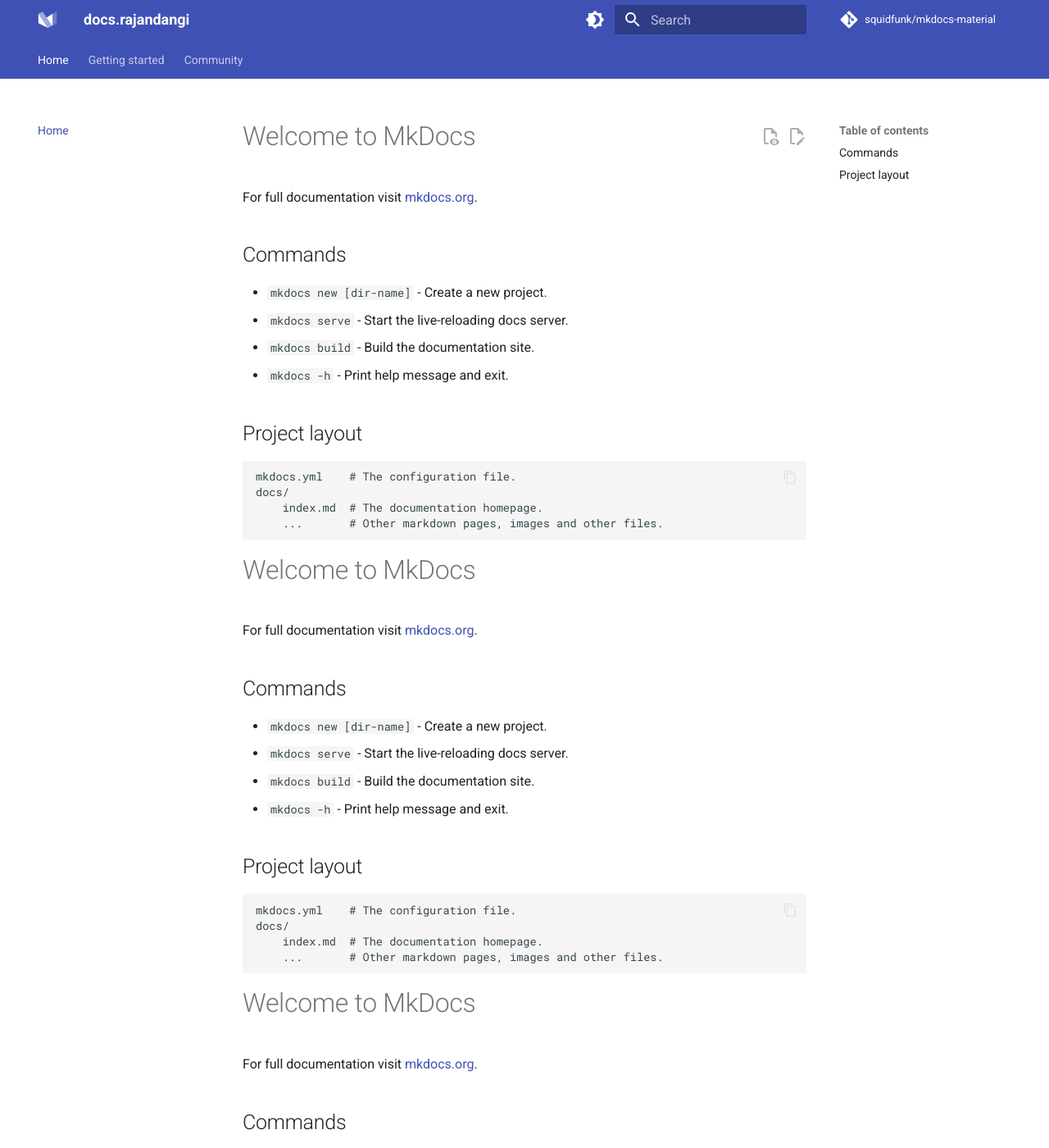
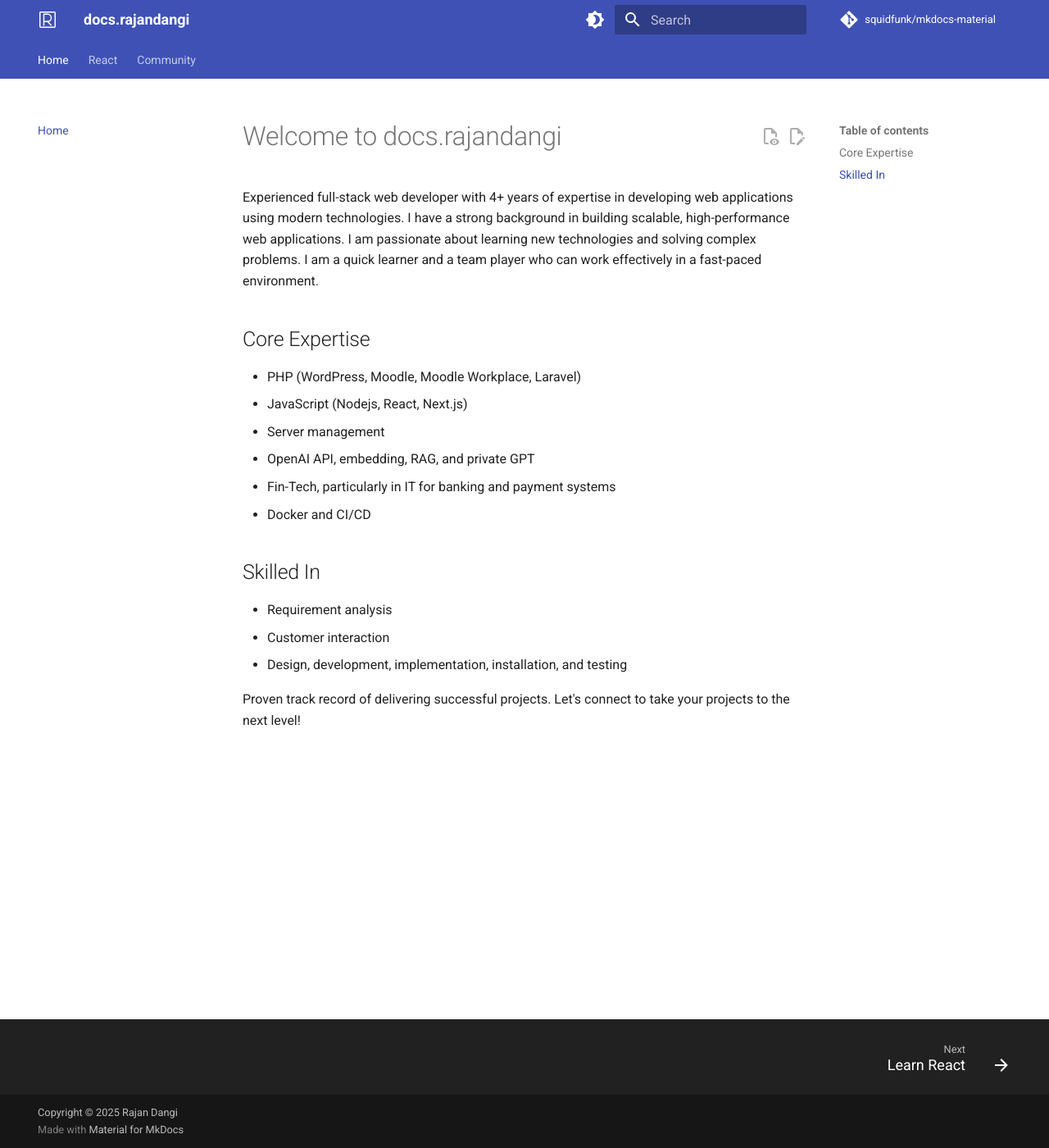
Before and after one commit to rajandangi/docs.rajandangi.com.np, an MkDocs documentation site: the page built from docs/index.md, in a window 1280 px wide and 1400 px high. Shown: the whole window at 82% size. Built offline with MkDocs 1.6.1 and Material for MkDocs 9.7.7, drawn with Linux system fonts in a browser that asks for light colours; comment, search, counter and statistics services are not loaded; some of the changed text lies outside the part shown.

Commit message:
Add initial documentation for React and contributing guidelines

```diff
--- a/docs/index.md
+++ b/docs/index.md
@@ -1,124 +1,19 @@
-# Welcome to MkDocs
+# Welcome to docs.rajandangi
 
-For full documentation visit [mkdocs.org](https://www.mkdocs.org).
+Experienced full-stack web developer with 4+ years of expertise in developing web applications using modern technologies. I have a strong background in building scalable, high-performance web applications. I am passionate about learning new technologies and solving complex problems. I am a quick learner and a team player who can work effectively in a fast-paced environment.
 
-## Commands
+## Core Expertise
+- PHP (WordPress, Moodle, Moodle Workplace, Laravel)
+- JavaScript (Nodejs, React, Next.js)
+- Server management
+- OpenAI API, embedding, RAG, and private GPT
+- Fin-Tech, particularly in IT for banking and payment systems
+- Docker and CI/CD
 
-* `mkdocs new [dir-name]` - Create a new project.
-* `mkdocs serve` - Start the live-reloading docs server.
-* `mkdocs build` - Build the documentation site.
-* `mkdocs -h` - Print help message and exit.
+## Skilled In
 
-## Project layout
+- Requirement analysis
+- Customer interaction
+- Design, development, implementation, installation, and testing
 
-    mkdocs.yml    # The configuration file.
-    docs/
-        index.md  # The documentation homepage.
-        ...       # Other markdown pages, images and other files.
-
-
-# Welcome to MkDocs
-
-For full documentation visit [mkdocs.org](https://www.mkdocs.org).
-
-## Commands
-
-* `mkdocs new [dir-name]` - Create a new project.
-* `mkdocs serve` - Start the live-reloading docs server.
-* `mkdocs build` - Build the documentation site.
-* `mkdocs -h` - Print help message and exit.
-
-## Project layout
-
-    mkdocs.yml    # The configuration file.
-    docs/
-        index.md  # The documentation homepage.
-        ...       # Other markdown pages, images and other files.
-
-# Welcome to MkDocs
-
-For full documentation visit [mkdocs.org](https://www.mkdocs.org).
-
-## Commands
-
-* `mkdocs new [dir-name]` - Create a new project.
-* `mkdocs serve` - Start the live-reloading docs server.
-* `mkdocs build` - Build the documentation site.
-* `mkdocs -h` - Print help message and exit.
-
-## Project layout
-
-    mkdocs.yml    # The configuration file.
-    docs/
-        index.md  # The documentation homepage.
-        ...       # Other markdown pages, images and other files.
-
-# Welcome to MkDocs
-
-For full documentation visit [mkdocs.org](https://www.mkdocs.org).
-
-## Commands
-
-* `mkdocs new [dir-name]` - Create a new project.
-* `mkdocs serve` - Start the live-reloading docs server.
-* `mkdocs build` - Build the documentation site.
-* `mkdocs -h` - Print help message and exit.
-
-## Project layout
-
-    mkdocs.yml    # The configuration file.
-    docs/
-        index.md  # The documentation homepage.
-        ...       # Other markdown pages, images and other files.
-
-# Welcome to MkDocs
-
-For full documentation visit [mkdocs.org](https://www.mkdocs.org).
-
-## Commands
-
-* `mkdocs new [dir-name]` - Create a new project.
-* `mkdocs serve` - Start the live-reloading docs server.
-* `mkdocs build` - Build the documentation site.
-* `mkdocs -h` - Print help message and exit.
-
-## Project layout
-
-    mkdocs.yml    # The configuration file.
-    docs/
-        index.md  # The documentation homepage.
-        ...       # Other markdown pages, images and other files.
-# Welcome to MkDocs
-
-For full documentation visit [mkdocs.org](https://www.mkdocs.org).
-
-## Commands
-
-* `mkdocs new [dir-name]` - Create a new project.
-* `mkdocs serve` - Start the live-reloading docs server.
-* `mkdocs build` - Build the documentation site.
-* `mkdocs -h` - Print help message and exit.
-
-## Project layout
-
-    mkdocs.yml    # The configuration file.
-    docs/
-        index.md  # The documentation homepage.
-        ...       # Other markdown pages, images and other files.
-# Welcome to MkDocs
-
-For full documentation visit [mkdocs.org](https://www.mkdocs.org).
-
-## Commands
-
-* `mkdocs new [dir-name]` - Create a new project.
-* `mkdocs serve` - Start the live-reloading docs server.
-* `mkdocs build` - Build the documentation site.
-* `mkdocs -h` - Print help message and exit.
-
-## Project layout
-
-    mkdocs.yml    # The configuration file.
-    docs/
-        index.md  # The documentation homepage.
-        ...       # Other markdown pages, images and other files.
+Proven track record of delivering successful projects. Let's connect to take your projects to the next level!
--- a/mkdocs.yml
+++ b/mkdocs.yml
@@ -8,58 +8,57 @@
 theme:
   name: material
   features:
-      - announce.dismiss
-      - content.action.edit
-      - content.action.view
-      - content.code.annotate
-      - content.code.copy
-      # - content.code.select
-      # - content.footnote.tooltips
-      # - content.tabs.link
-      - content.tooltips
-      # - header.autohide
-      # - navigation.expand
-      - navigation.footer
-      - navigation.indexes
-      # - navigation.instant
-      # - navigation.instant.prefetch
-      # - navigation.instant.progress
-      # - navigation.prune
-      - navigation.sections
-      - navigation.tabs
-      # - navigation.tabs.sticky
-      - navigation.top
-      - navigation.tracking
-      - search.highlight
-      - search.share
-      - search.suggest
-      - toc.follow
-      # - toc.integrateÏ
+    - announce.dismiss
+    - content.action.edit
+    - content.action.view
+    - content.code.annotate
+    - content.code.copy
+    # - content.code.select
+    # - content.footnote.tooltips
+    # - content.tabs.link
+    - content.tooltips
+    # - header.autohide
+    # - navigation.expand
+    - navigation.footer
+    - navigation.indexes
+    # - navigation.instant
+    # - navigation.instant.prefetch
+    # - navigation.instant.progress
+    # - navigation.prune
+    - navigation.sections
+    - navigation.tabs
+    # - navigation.tabs.sticky
+    - navigation.top
+    - navigation.tracking
+    - search.highlight
+    - search.share
+    - search.suggest
+    - toc.follow
+    # - toc.integrateÏ
   palette:
-        - media: "(prefers-color-scheme)"
-          toggle:
-            icon: material/brightness-4
-            name: Switch to light mode
-        - media: "(prefers-color-scheme: light)"
-          scheme: default
-          primary: indigo
-          accent: indigo
-          toggle:
-            icon: material/toggle-switch
-            name: Switch to dark mode
-        - media: "(prefers-color-scheme: dark)"
-          scheme: slate
-          primary: black
-          accent: indigo
-          toggle:
-            icon: material/toggle-switch-off
-            name: Switch to system preference
+    - media: "(prefers-color-scheme)"
+      toggle:
+        icon: material/brightness-4
+        name: Switch to light mode
+    - media: "(prefers-color-scheme: light)"
+      scheme: default
+      primary: indigo
+      accent: indigo
+      toggle:
+        icon: material/toggle-switch
+        name: Switch to dark mode
+    - media: "(prefers-color-scheme: dark)"
+      scheme: slate
+      primary: black
+      accent: indigo
+      toggle:
+        icon: material/toggle-switch-off
+        name: Switch to system preference
   font:
-      text: Roboto
-      code: Roboto Mono
-  favicon: assets/favicon.png
-  icon:
-      logo: logo
+    text: Roboto
+    code: Roboto Mono
+  favicon: assets/favicon.svg
+  logo: assets/logo.svg
 
 # Repository
 repo_name: squidfunk/mkdocs-material
@@ -71,34 +70,31 @@
 # Page tree
 nav:
   - Home: index.md
-  - Getting started:
-      - Installation: getting-started.md
-      - Creating your site: creating-your-site.md
-      - Publishing your site: publishing-your-site.md
-      - Customization: customization.md
-      - Conventions: conventions.md
-      - Browser support: browser-support.md
-      - Enterprise feedback: enterprise-support.md
-      - Philosophy: philosophy.md
-      - Alternatives: alternatives.md
-      - License: license.md
-      - Tutorials:
-          - tutorials/index.md
-          - "Blogs":
-              - tutorials/blogs/basic.md
-              - tutorials/blogs/navigation.md
-              - tutorials/blogs/engage.md
-          - "Social cards":
-              - tutorials/social/basic.md
-              - tutorials/social/custom.md
-      - Changelog:
-          - changelog/index.md
-          - How to upgrade: upgrade.md
+  - React:
+      - react/index.md
+      - Inception: react/getting-started.md
+  # - Getting started:
+  #     - Installation: getting-started.md
+  # - Creating your site: creating-your-site.md
+  # - Publishing your site: publishing-your-site.md
+  # - Customization: customization.md
+  # - Conventions: conventions.md
+  # - Browser support: browser-support.md
+  # - Enterprise feedback: enterprise-support.md
+  # - Philosophy: philosophy.md
+  # - Alternatives: alternatives.md
+  # - License: license.md
+  # - Tutorials:
+  #     - tutorials/index.md
+  #     - "Blogs":
+  #         - tutorials/blogs/basic.md
+  #         - tutorials/blogs/navigation.md
+  #         - tutorials/blogs/engage.md
+  #     - "Social cards":
+  #         - tutorials/social/basic.md
+  #         - tutorials/social/custom.md
   - Community:
       - Contributing:
           - contributing/index.md
           - Reporting a bug: contributing/reporting-a-bug.md
           - Reporting a docs issue: contributing/reporting-a-docs-issue.md
-          - Requesting a change: contributing/requesting-a-change.md
-          - Adding translations: contributing/adding-translations.md
-          - Making a pull request: contributing/making-a-pull-request.md
```
Also changed, not shown: docs/contributing/index.md (+6 -6 lines), docs/contributing/reporting-a-bug.md (added, +48 -0 lines), docs/contributing/reporting-a-docs-issue.md (added, +42 -0 lines), docs/react/getting-started.md (added, +178 -0 lines), docs/react/index.md (added, +12 -0 lines), docs/assets/favicon.svg (added), docs/assets/logo.svg (added).
